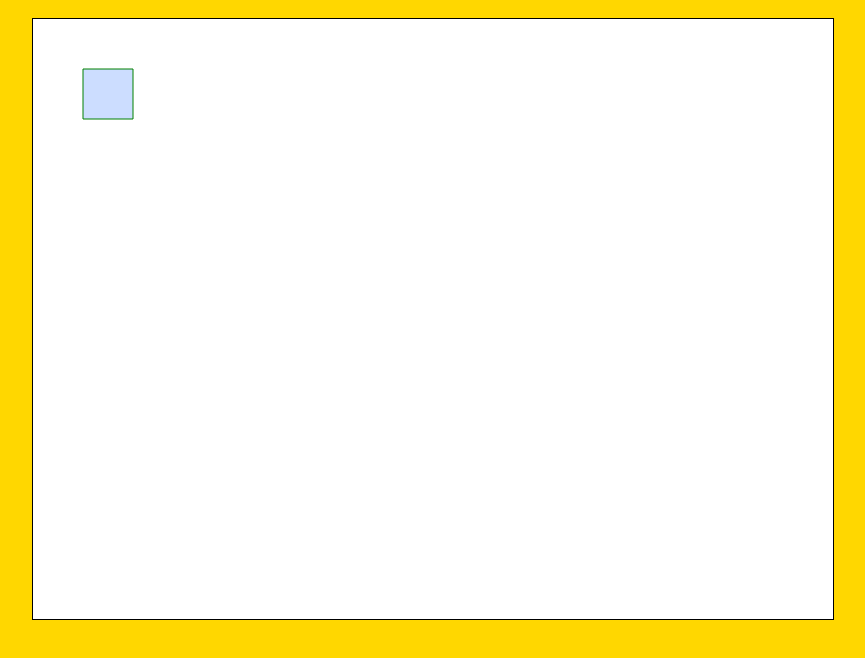
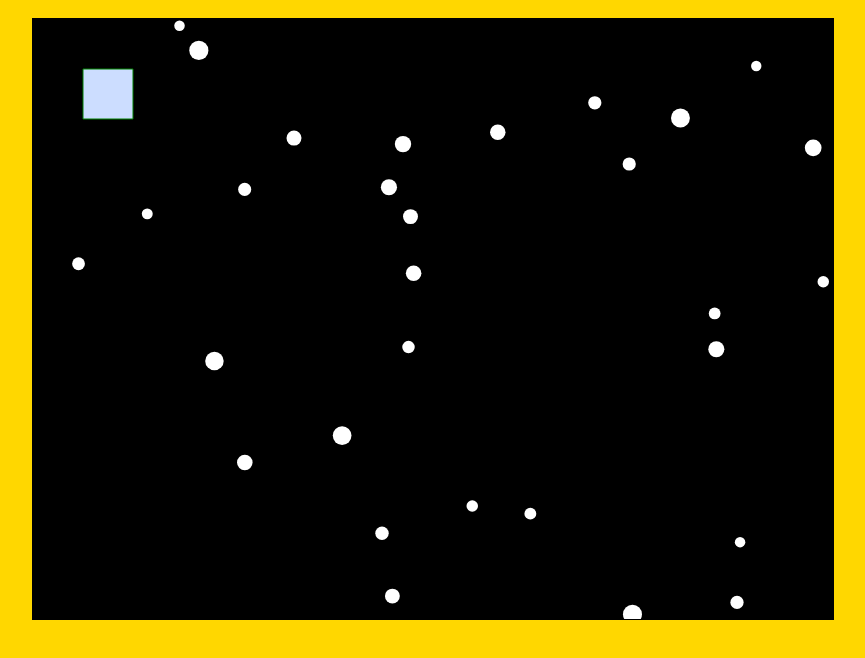
Before and after one commit to rasmusskriver/TowerDefense, a plain HTML site: page index.html in a window 1280 px wide. Shown: the part 60-718 px from the top of the page, without its empty margins (207-1072 px from the left). Drawn offline with Linux system fonts and the light colour scheme.

Commit message:
Let it snow

```diff
--- a/game.js
+++ b/game.js
@@ -2,26 +2,80 @@
 const canvas = document.getElementById('gameCanvas');
 const ctx = canvas.getContext('2d');
 
-// Game loop
+var particles = [];
+var tick = 0;
+
+function createParticles() {
+    // check on every 10th tick
+    if (tick % 10 === 0) {
+        // add particle if fewer end 100
+        if (particles.length < 100) {
+            particles.push({
+                x: Math.random() * canvas.width, // between 0 and canvas width
+                y: 0,
+                speed: 2 + Math.random() * 3, // between 2 and 5
+                radius: 5 + Math.random() * 5, // between 5 and 10
+                color: "white"
+            });
+        }
+    }
+}
+
+function updateParticles() {
+    for (var i = 0; i < particles.length; i++) {
+        var part = particles[i];
+        part.y += part.speed;
+    }
+}
+
+function killParticles() {
+    for (var i = 0; i < particles.length; i++) {
+        var part = particles[i];
+        if (part.y > canvas.height) {
+            part.y = 0;
+        }
+    }
+}
+
+function drawParticles() {
+    for (var i = 0; i < particles.length; i++) {
+        var part = particles[i];
+        ctx.beginPath();
+        ctx.arc(part.x, part.y, part.radius, 0, Math.PI * 2);
+        ctx.closePath();
+        ctx.fillStyle = part.color;
+        ctx.fill();
+    }
+}
+
 function gameLoop() {
+    tick++;
     // clear canvas
-	ctx.clearRect(0, 0, canvas.width, canvas.height);
+    ctx.fillStyle = "black";
+    ctx.fillRect(0, 0, canvas.width, canvas.height);
+
+    // Partikelsystem
+    createParticles();
+    updateParticles();
+    killParticles();
+    drawParticles();
 
     // tegn spil elementerne
     ctx.fillStyle = '#ccddff';
     ctx.beginPath();
-	ctx.moveTo(100,100);
-	ctx.lineTo(100,50);
-	ctx.lineTo(50,50);
-	ctx.lineTo(50,100);
+    ctx.moveTo(100, 100);
+    ctx.lineTo(100, 50);
+    ctx.lineTo(50, 50);
+    ctx.lineTo(50, 100);
     ctx.closePath();
     ctx.fill();
-	ctx.strokeStyle = 'rgb(0,128,0)';
+    ctx.strokeStyle = 'rgb(0, 128, 0)';
     ctx.lineWidth = 1;
     ctx.stroke();
+
     // få fat i næste frame
     requestAnimationFrame(gameLoop);
 }
 
-// start game loop
+// Start game loop
 gameLoop();
--- a/styles.css
+++ b/styles.css
@@ -12,5 +12,5 @@ canvas {
 	border: 1px solid #000;
 	margin: 20px auto;
 	display: block;
-	background-color: #fff;
+	background-color: black;
 }
```
Lines whose indentation alone changed are shown as unchanged.
